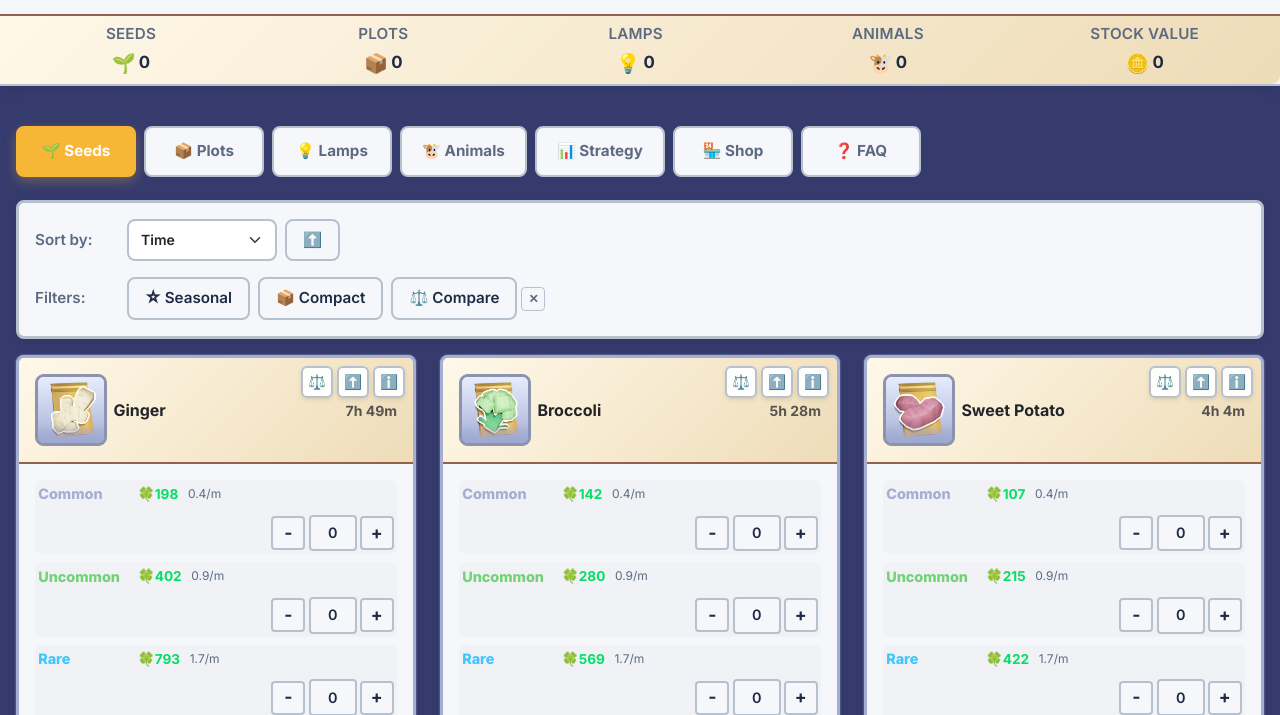
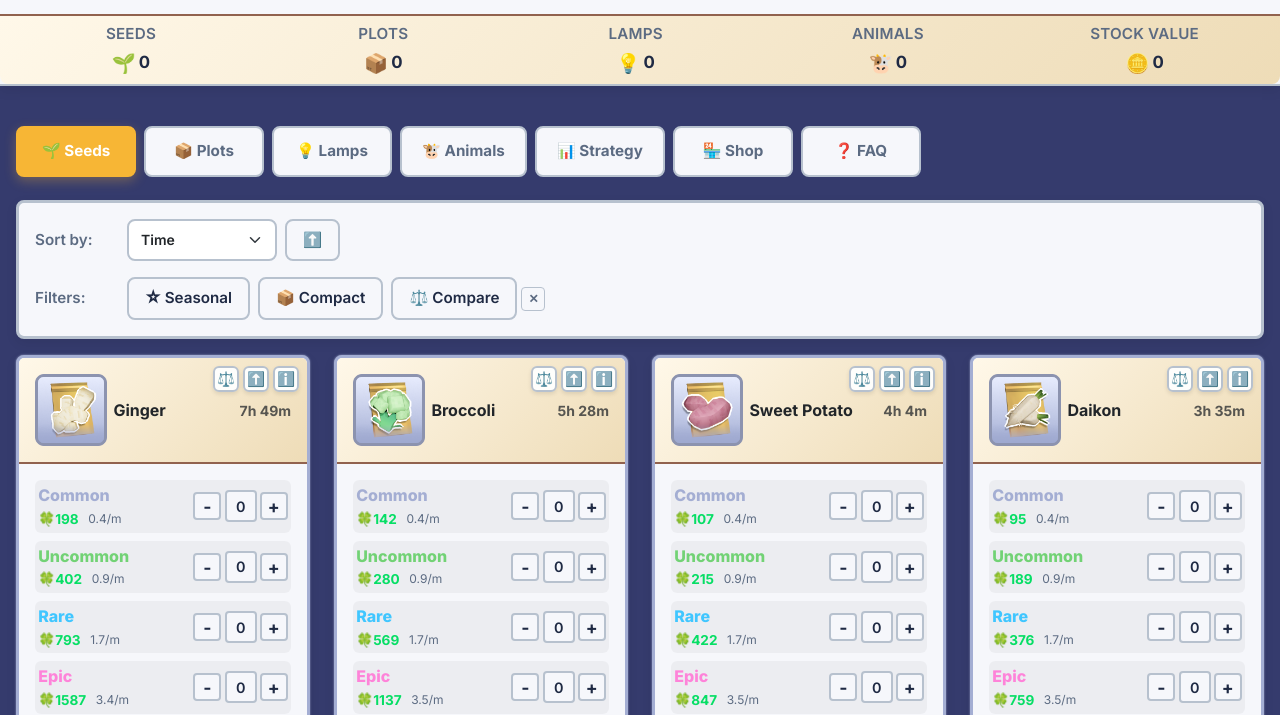
Before and after one commit to SwankStain/Chainer-Plotter, a plain HTML site: page public/index.html in a window 1280 px wide. Shown: the part 85-800 px from the top of the page. Drawn offline with nearby package versions, Linux system fonts and the light colour scheme.

Commit message:
Refined Seed Card layouts

```diff
--- a/public/scripts/script.js
+++ b/public/scripts/script.js
@@ -193,7 +193,7 @@ function createSeedCard(seed) {
   const cardView = viewMatch ? viewMatch.split('_view_')[1] : 'default';
 
   const card = document.createElement('div');
-  card.className = 'col-md-6 col-lg-4 mb-3';
+  card.className = 'col-md-6 col-lg-3 mb-3';
 
   const cardEl = document.createElement('div');
   cardEl.className = `card rarity-${highestRarity.toLowerCase()}`;
@@ -1380,15 +1380,20 @@ function createRarityRow(seed, rarity) {
   const row = document.createElement('div');
   row.className = 'rarity-row';
 
+  const infoWrapper = document.createElement('div');
+  infoWrapper.className = 'rarity-info';
+
   const label = document.createElement('span');
   label.className = `rarity-label text-${rarity.toLowerCase()}`;
   label.textContent = rarity;
-  row.appendChild(label);
+  infoWrapper.appendChild(label);
 
   const bpDisplay = document.createElement('div');
   bpDisplay.className = 'bp-display';
   bpDisplay.innerHTML = `<span class="bp-value">🍀${bp}</span> <span class="bp-rate">${bpMin}/m</span>`;
-  row.appendChild(bpDisplay);
+  infoWrapper.appendChild(bpDisplay);
+
+  row.appendChild(infoWrapper);
 
   const controls = document.createElement('div');
   controls.className = 'qty-controls';
--- a/public/styles/styles.css
+++ b/public/styles/styles.css
@@ -278,6 +278,7 @@ input[type=number] {
   box-shadow: var(--shadow);
   transition: all 0.3s ease;
   overflow: hidden;
+  /* min-width: 340px; */
 }
 
 .card:hover {
@@ -298,7 +299,6 @@ input[type=number] {
 
 .card-body {
   transition: all 0.3s ease;
-  /* min-height: 120px; */
 }
 
 .card-body .info-row,
@@ -331,8 +331,8 @@ input[type=number] {
 }
 
 .control-btn {
-  width: 32px;
-  height: 32px;
+  width: 26px;
+  height: 26px;
   padding: 0;
   border: 2px solid var(--border-color);
   background: rgba(255, 255, 255, 0.95);
@@ -502,13 +502,13 @@ input[type=number] {
 .rarity-row {
   display: flex;
   align-items: center;
+  justify-content: space-between;
   padding: 0.2rem;
   margin-bottom: 0.5rem;
   border-radius: 6px;
-  background: rgba(0, 0, 0, 0.02);
-  gap: 0.6rem;
+  background: rgba(0, 0, 0, 0.04);
+  gap: 0.4rem;
   transition: all 0.2s ease;
-  flex-wrap: wrap;
 }
 
 .rarity-row:hover {
@@ -517,12 +517,17 @@ input[type=number] {
 
 .rarity-label {
   font-weight: 800;
-  min-width: 90px;
   text-align: left;
-  font-size: 0.9rem;
+  font-size: 1rem;
   flex-shrink: 0;
 }
 
+.rarity-info {
+  display: flex; /* Added back for stacking */
+  flex-direction: column;
+  align-items: flex-start;
+  gap: 0.1rem;
+}
 
 .bp-display {
   display: flex;
@@ -545,7 +550,6 @@ input[type=number] {
 }
 
 .qty-controls {
-  margin-left: auto;
   display: flex;
   gap: 0.2rem;
   align-items: center;
@@ -553,7 +557,8 @@ input[type=number] {
 }
 
 .qty-input {
-  width: 48px;
+  width: 32px;
+  height: 32px;
   text-align: center;
   padding: 0.35rem 0.25rem;
   border: 2px solid var(--border-color);
@@ -570,8 +575,8 @@ input[type=number] {
 }
 
 .qty-btn {
-  width: 34px;
-  height: 34px;
+  width: 28px;
+  height: 28px;
   padding: 0;
   border: 2px solid var(--border-color);
   background: var(--secondary-bg);
@@ -594,7 +599,6 @@ input[type=number] {
 .qty-btn:active {
   transform: scale(0.95);
 }
-
 
 
 /* Assignment Card with Lamp Bonus */
```
